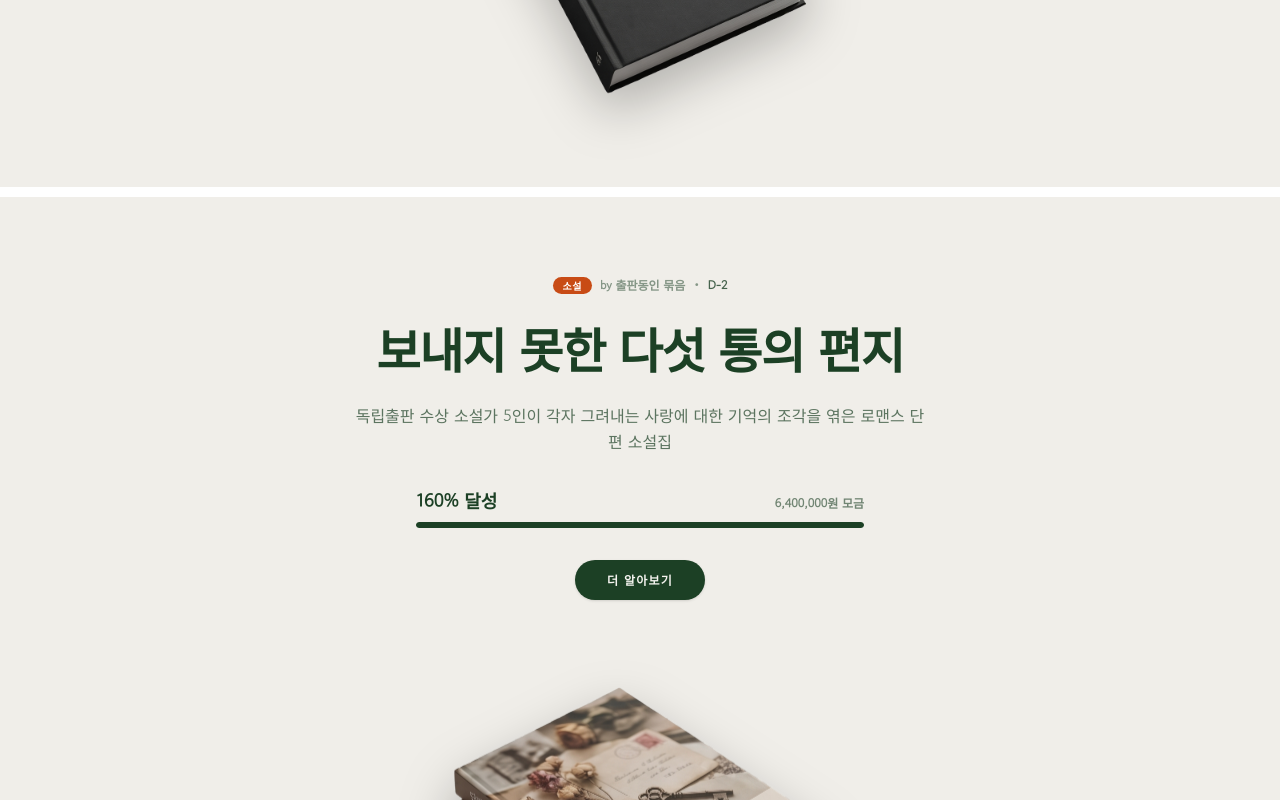
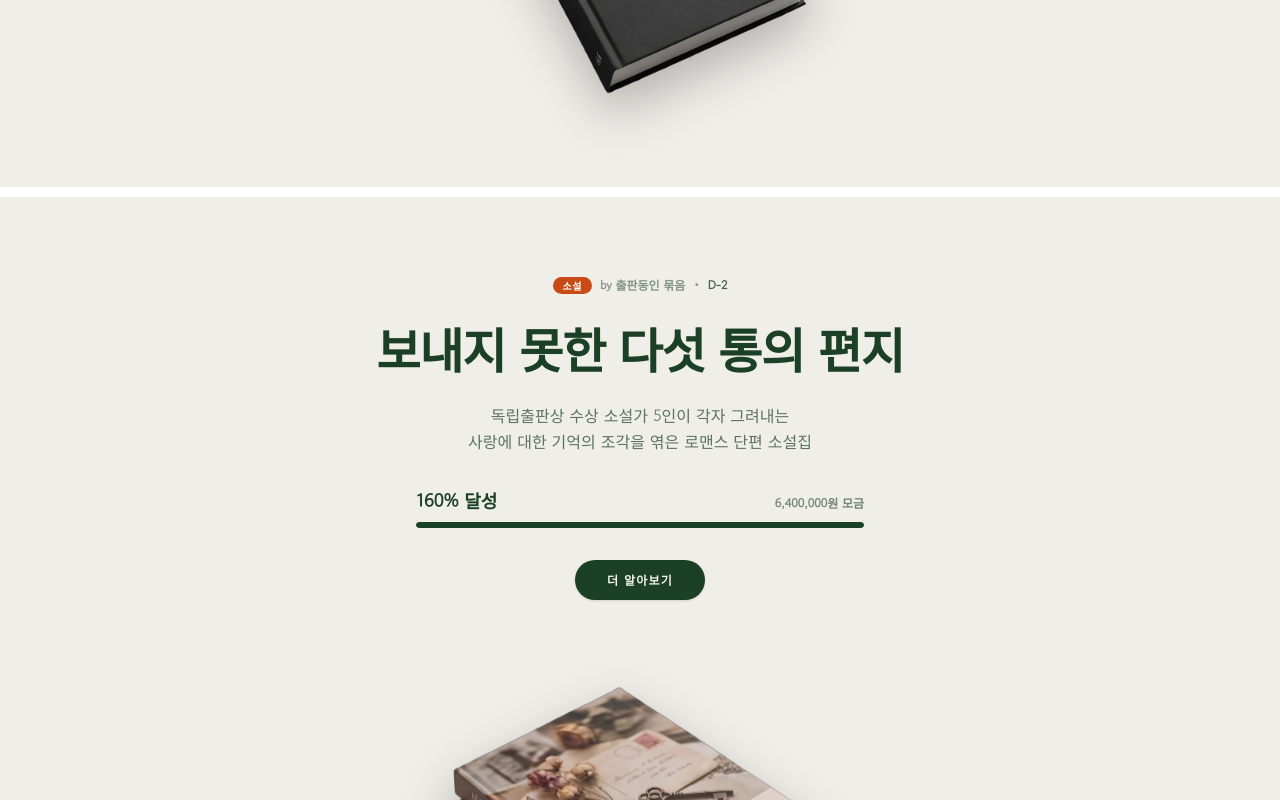
Before and after one commit to juneworks/mookk-v1, a Next.js app: page / in a window 1280 px wide. Shown: the part 2170-2970 px from the top of the page. Built offline with nearby package versions, Linux system fonts and the light colour scheme; no server answers; the database is empty.

Commit message:
design: apply latest 3rd book transparent asset and format 2nd/3rd descriptions into 2-line layout

```diff
--- a/src/app/page.tsx
+++ b/src/app/page.tsx
@@ -18,7 +18,7 @@ const mockProjects = [
   {
     id: "mock-2",
     title: "한글 타이포그래피의 유산",
-    description: "납활자 인쇄 시절부터 현대 디지털 폰트 디자인까지, 한글 자형의 아름다움과 타이포그래피 유산을 정리한 전문 예술 도서",
+    description: "납활자 인쇄 시절부터 현대 디지털 폰트 디자인까지,\n한글 자형의 아름다움과 타이포그래피 유산을 정리한 전문 예술 도서",
     goal_amount: 5000000,
     current_amount: 1500000,
     deadline: new Date(Date.now() + 19 * 24 * 60 * 60 * 1000).toISOString(),
@@ -29,7 +29,7 @@ const mockProjects = [
   {
     id: "mock-3",
     title: "보내지 못한 다섯 통의 편지",
-    description: "독립출판 수상 소설가 5인이 각자 그려내는 사랑에 대한 기억의 조각을 엮은 로맨스 단편 소설집",
+    description: "독립출판상 수상 소설가 5인이 각자 그려내는\n사랑에 대한 기억의 조각을 엮은 로맨스 단편 소설집",
     goal_amount: 4000000,
     current_amount: 6400000,
     deadline: new Date(Date.now() + 2 * 24 * 60 * 60 * 1000).toISOString(),
@@ -111,18 +111,29 @@ export default async function Home() {
         const percent = Math.min(100, Math.round((project.current_amount / project.goal_amount) * 100))
         const realPercent = Math.round((project.current_amount / project.goal_amount) * 100)
 
-        // 프로젝트 타이틀 및 소개글 동적 변경 적용
+        // 프로젝트 타이틀 동적 적용
         const displayTitle = index === 0
           ? "서점원들의 밤"
           : index === 1
           ? "한글 타이포그래피의 유산"
           : "보내지 못한 다섯 통의 편지"
 
-        const displayDescription = index === 0
-          ? "골목 모퉁이, 밤이 깊어 갈수록 빛나는 동네 책방들의 숨겨진 이야기와 따뜻한 일상을 담은 서점 직원들의 위로와 온기를 건네는 기록"
-          : index === 1
-          ? "납활자 인쇄 시절부터 현대 디지털 폰트 디자인까지, 한글 자형의 아름다움과 타이포그래피 유산을 정리한 전문 예술 도서"
-          : "독립출판 수상 소설가 5인이 각자 그려내는 사랑에 대한 기억의 조각을 엮은 로맨스 단편 소설집"
+        // 프로젝트 설명 2열 줄바꿈 노드 동적 구성
+        const displayDescriptionNode = index === 0 ? (
+          <>
+            골목 모퉁이, 밤이 깊어 갈수록 빛나는 동네 책방들의 숨겨진 이야기와 따뜻한 일상을 담은 서점 직원들의 위로와 온기를 건네는 기록
+          </>
+        ) : index === 1 ? (
+          <>
+            납활자 인쇄 시절부터 현대 디지털 폰트 디자인까지,<br />
+            한글 자형의 아름다움과 타이포그래피 유산을 정리한 전문 예술 도서
+          </>
+        ) : (
+          <>
+            독립출판상 수상 소설가 5인이 각자 그려내는<br />
+            사랑에 대한 기억의 조각을 엮은 로맨스 단편 소설집
+          </>
+        )
 
         return (
           <div key={project.id} className="w-full flex flex-col">
@@ -148,9 +159,9 @@ export default async function Home() {
                   {displayTitle}
                 </h2>
 
-                {/* 요약 소개글 */}
+                {/* 요약 소개글 (2열 줄바꿈 구성) */}
                 <p className="mx-auto max-w-xl text-sm sm:text-base text-[#1C4025]/70 leading-relaxed font-light">
-                  {displayDescription}
+                  {displayDescriptionNode}
                 </p>
 
                 {/* 펀딩 프로그레스 바 (중앙 매핑) */}
```
Also changed, not shown: public/images/book-03.png.
